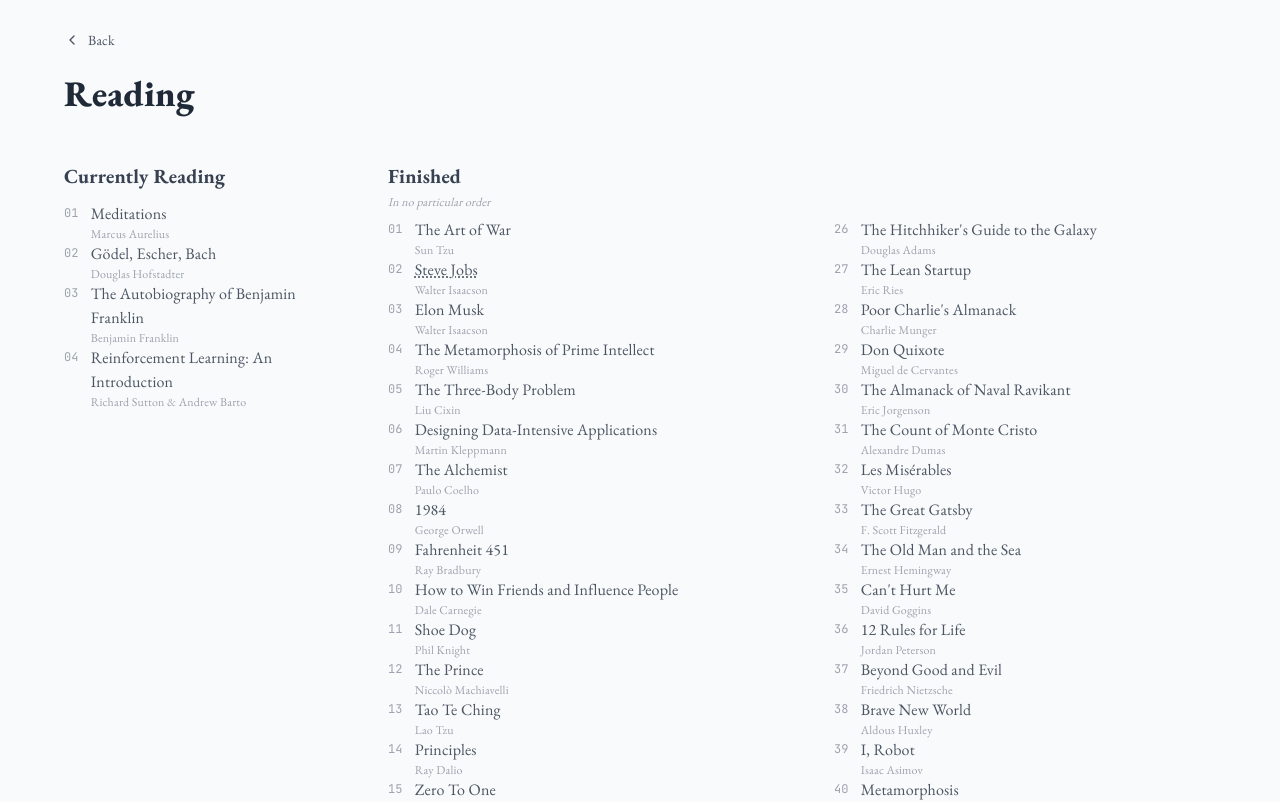
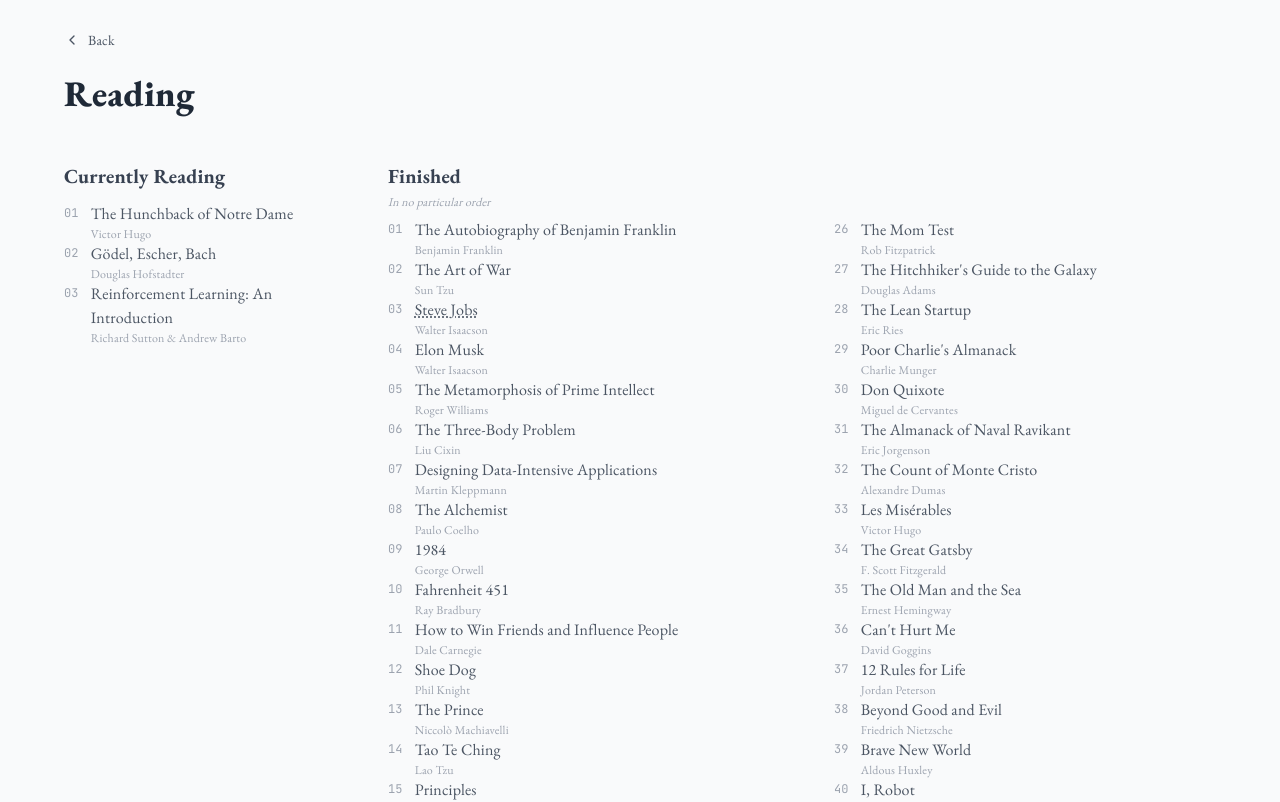
Before and after one commit to DavidBShan/WebsiteV2, a Next.js app: page /reading in a window 1280 px wide. Shown: the top 802 px of the page. Built offline with nearby package versions, Linux system fonts and the light colour scheme.

Commit message:
Update currently reading and finished books

```diff
--- a/app/reading/page.tsx
+++ b/app/reading/page.tsx
@@ -8,12 +8,8 @@ const THINK_DIFFERENT_AUDIO_URL =
   "https://rjdgugnxm7szh20r.public.blob.vercel-storage.com/Apple%20_Think%20Different_%20%28Steve%20Jobs%20narrated%29%20%5BcpzvwkR1RYU%5D.mp3";
 
 const currentlyReading = [
-  { title: "Meditations", author: "Marcus Aurelius" },
+  { title: "The Hunchback of Notre Dame", author: "Victor Hugo" },
   { title: "Gödel, Escher, Bach", author: "Douglas Hofstadter" },
-  {
-    title: "The Autobiography of Benjamin Franklin",
-    author: "Benjamin Franklin",
-  },
   {
     title: "Reinforcement Learning: An Introduction",
     author: "Richard Sutton & Andrew Barto",
@@ -21,6 +17,10 @@ const currentlyReading = [
 ];
 
 const finished = [
+  {
+    title: "The Autobiography of Benjamin Franklin",
+    author: "Benjamin Franklin",
+  },
   { title: "The Art of War", author: "Sun Tzu" },
   { title: "Steve Jobs", author: "Walter Isaacson" },
   { title: "Elon Musk", author: "Walter Isaacson" },
```
